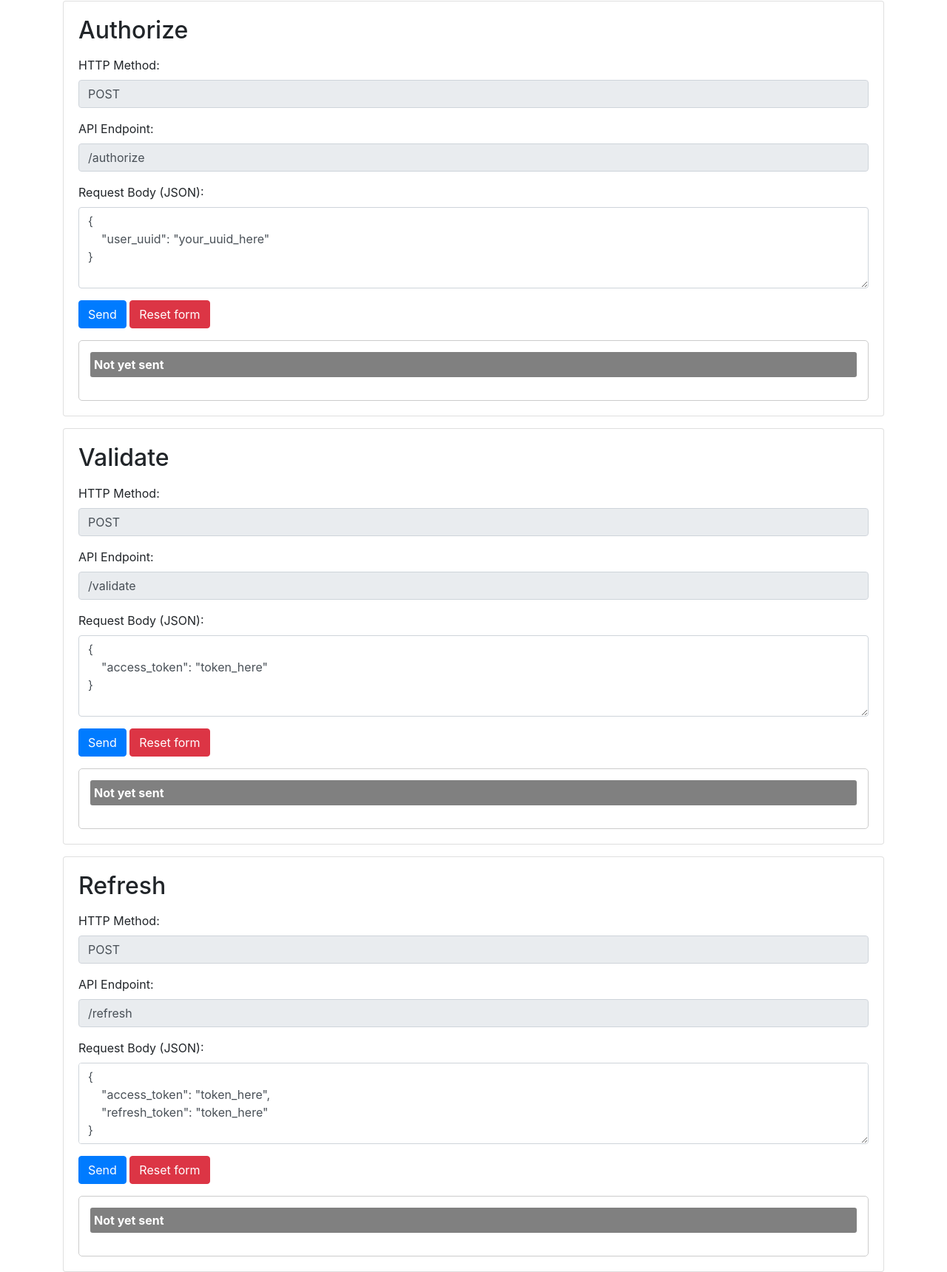
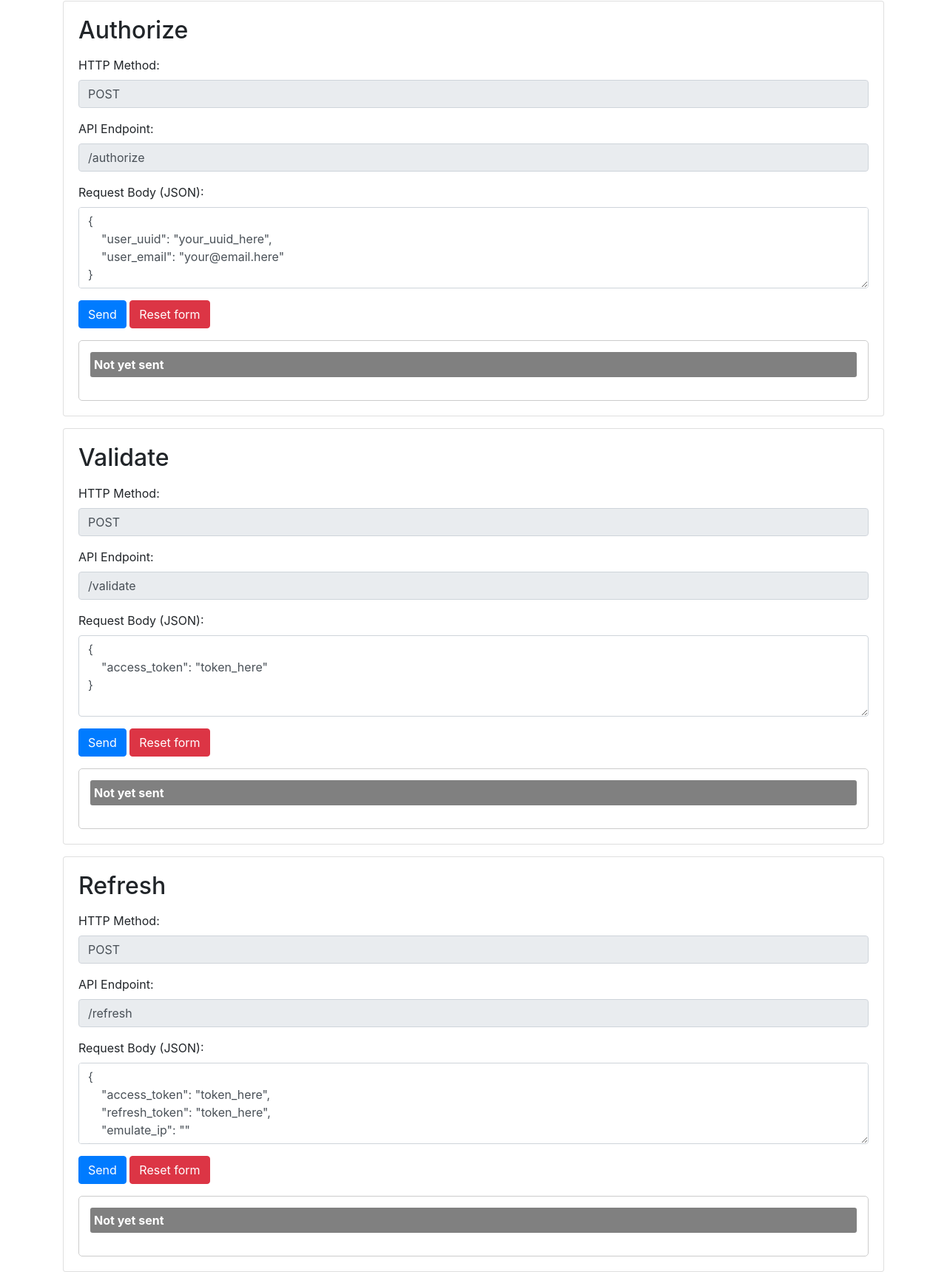
Before and after one commit to USSURATONCACHI/backdev_go, a plain HTML site: page static/index.html in a window 1280 px wide. Shown: the part 111-1831 px from the top of the page at 74% size. Drawn offline with nearby package versions, Linux system fonts and the light colour scheme.

Commit message:
Updated HTML placeholders for requests

```diff
--- a/static/index.html
+++ b/static/index.html
@@ -28,7 +28,8 @@
                     <label for="requestBody">Request Body (JSON):</label>
 <textarea id="authorize-requestBody" class="form-control" rows="4" required>
 {
-    "user_uuid": "your_uuid_here"
+    "user_uuid": "your_uuid_here",
+    "user_email": "your@email.here"
 }
 </textarea>
                 </div>
@@ -91,7 +92,8 @@
 <textarea id="refresh-requestBody" class="form-control" rows="4" required>
 {
     "access_token": "token_here",
-    "refresh_token": "token_here"
+    "refresh_token": "token_here",
+    "emulate_ip": ""
 }
 </textarea>
                 </div>
```
